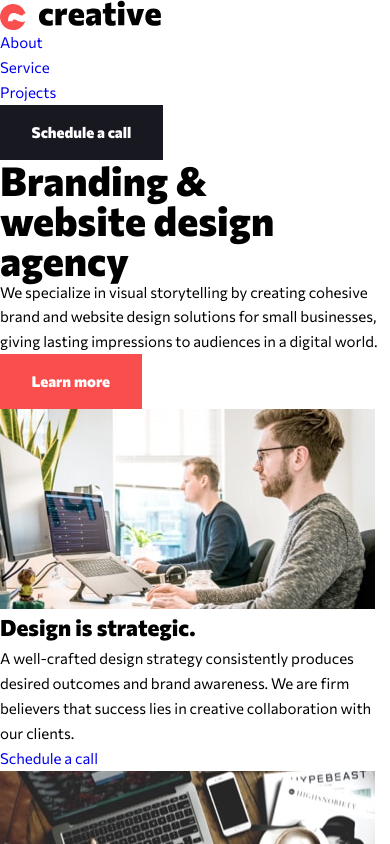
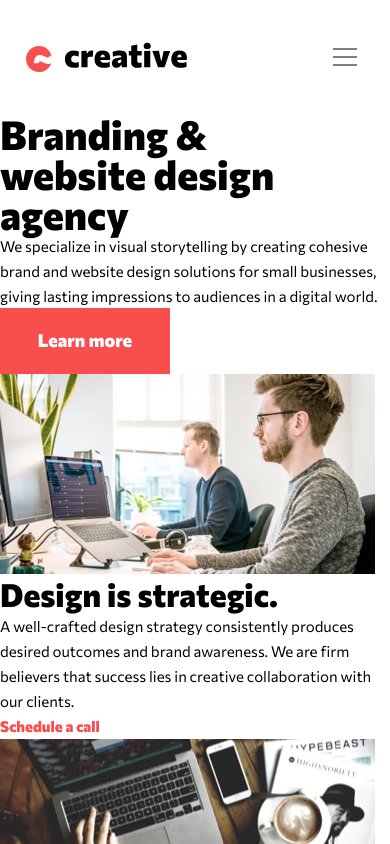
Before and after one commit to kalrog-dev/fem_creative_agency_single-page_site, a plain HTML site: page index.html in a window 390 px wide. Shown: the top 844 px of the page. Drawn offline with Linux system fonts and the light colour scheme.

Commit message:
Add typography and mobile navigation

```diff
--- a/app.js
+++ b/app.js
@@ -0,0 +1,7 @@
+// Open and close mobile navigation
+const menuBtn = document.querySelector(".menu-btn");
+const nav = document.querySelector(".main-nav");
+
+menuBtn.addEventListener("click", () => {
+  nav.classList.toggle("close-nav");
+});
--- a/index.html
+++ b/index.html
@@ -6,18 +6,22 @@
   <link rel="icon" type="image/png" sizes="32x32" href="./assets/favicon-32x32.png">
   <link rel="stylesheet" href="style.css">
   <title>Frontend Mentor | Creative single page site</title>
+  <script src="./app.js" defer></script>
 </head>
 <body>
   <header>
     <img class="logo" src="./assets/desktop/logo.svg" alt="Creative logo">
-    <nav class="main-nav">
-      <ul>
-        <li><a href="#">About</a></li>
-        <li><a href="#">Service</a></li>
-        <li><a href="#">Projects</a></li>
+    <nav class="main-nav close-nav">
+      <ul class="nav-list">
+        <li class="nav-item"><a class="nav-link" href="#">About</a></li>
+        <li class="nav-item"><a class="nav-link" href="#">Service</a></li>
+        <li class="nav-item"><a class="nav-link" href="#">Projects</a></li>
       </ul>
-      <a class="btn" href="#">Schedule a call</a>
+      <a class="btn btn-primary" href="#">Schedule a call</a>
     </nav>
+    <button class="menu-btn">
+      <img src="./assets/mobile/icon-hamburger.svg" alt="Menu icon">
+    </button>
   </header>
   <main>
     <section id="hero">
--- a/style.css
+++ b/style.css
@@ -39,6 +39,7 @@ body {
 }
 
 a {
+  color:hsl( var(--clr-neutral-100) );
   text-decoration: none;
 }
 
@@ -52,6 +53,7 @@ img {
   display: inline-block;
   background-color: hsl( var(--clr-neutral-800) );
   color: hsl( var(--clr-neutral-100) );
+  font-size: 1rem;
   font-weight: 800;
   padding: 1em 2.1em;
   transition: background-color 0.1s;
@@ -71,12 +73,24 @@ img {
   background-color: hsl( var(--clr-primary) );
 }
 
+/* Navigation buttons */
+.menu-btn {
+  background-color: hsl( var(--clr-neutral-100) );
+  border: none;
+  padding: 0.5em;
+  cursor: pointer;
+}
+
+.main-nav .btn {
+  padding: 1.15em 2.9em;
+}
+
 /* Arrows */
 .grid__arrow-btn {
   background-color: hsl( var(--clr-neutral-100) );
   border: none;
   border-radius: 50%;
-  cursor: pointer
+  cursor: pointer;
 }
 
 .grid__arrow-btn:hover .grid__arrow,
@@ -90,6 +104,8 @@ img {
   fill: hsl( var(--clr-neutral-100) );
   stroke: hsl( var(--clr-primary) );
   color: hsl( var(--clr-primary) );
+  transition-property: fill, stroke, color;
+  transition-duration: 0.1s;
 }
 
 /* Typography */
@@ -98,5 +114,61 @@ img {
   line-height: 1;
 }
 
+.grid__title,
+.footer__title {
+  font-size: 2rem;
+  line-height: 1.25;
+}
+
+.nav-link,
+#hero .btn {
+  font-size: 1.125rem;
+}
+
+.grid__link {
+  color:hsl( var(--clr-primary) );
+  font-weight: 800;
+}
+
+.grid__slider-image-title {
+  font-size: 0.9375rem;
+}
+
+/* Header & navigation */
+header {
+  position: relative;
+  display: flex;
+  justify-content: space-between;
+  align-items: center;
+  padding: 2.75em 1.75em;
+}
+
+.main-nav {
+  position: absolute;
+  top: 100%;
+  right: 1.75em;
+  width: max-content;
+  padding: 1.625em;
+  background-color: hsl( var(--clr-neutral-800) );
+  clip-path: polygon(0 0, 100% 0, 100% 100%, 0 100%);
+  transition: clip-path 0.35s ease-out;
+}
+
+.close-nav {
+  clip-path: polygon(0 0, 100% 0, 100% 0, 0 0);
+}
+
+.nav-item {
+  text-align: center;
+  list-style: none;
+}
+
+.nav-link {
+  display: block;
+  width: 100%;
+  padding-block: 0.65em;
+}
+
 /* Layout */
+
 /* Media queries */
```
